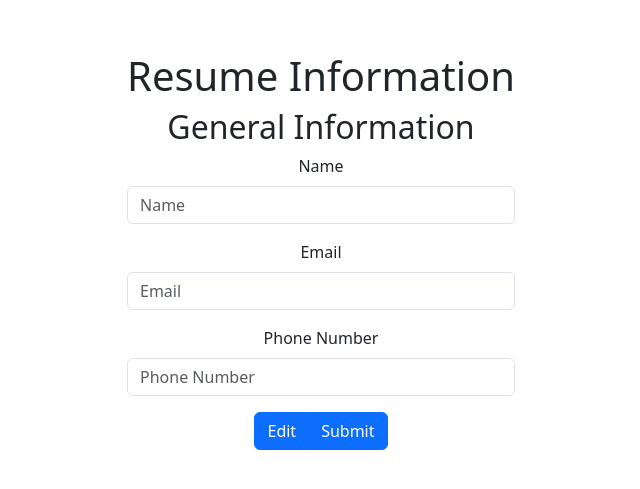
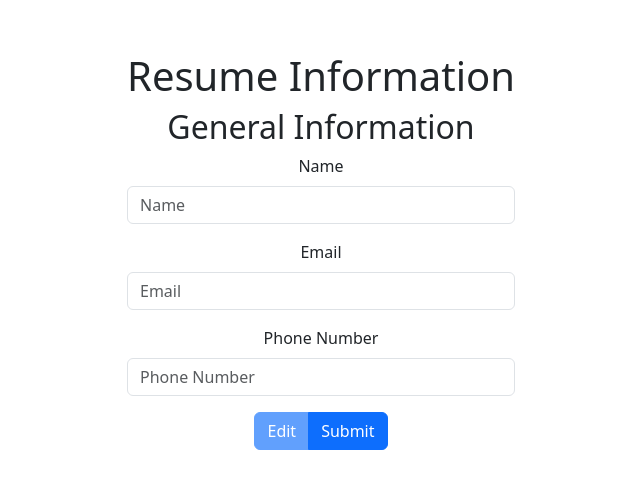
Before and after one commit to dysphere/cv-app, a React (Vite) app in the folder cv-app/: page / in a window 1280 px wide. Shown: the part 149-638 px from the top of the page, without its empty margins (319-959 px from the left). Built offline with nearby package versions, Linux system fonts and the light colour scheme.

Commit message:
basic form validation

```diff
--- a/cv-app/src/TopForm.jsx
+++ b/cv-app/src/TopForm.jsx
@@ -4,39 +4,59 @@ import Form from 'react-bootstrap/Form';
 import ButtonGroup from 'react-bootstrap/ButtonGroup';
 import { useState } from 'react'
 
-
-
 function TopForm() {
 
-  const[showForm, setShowForm] = useState(true)
-  const [name, setName] = useState('')
-  const [email, setEmail] = useState('')
-  const [phone, setPhone] = useState('')
+  const[showForm, setShowForm] = useState(true);
+  const [name, setName] = useState('');
+  const [email, setEmail] = useState('');
+  const [phone, setPhone] = useState('');
+  const [validated, setValidated] = useState(false);
+
+  const handleSubmit = (event) => {
+    const form = event.currentTarget;
+    if (form.checkValidity() === false) {
+      event.preventDefault();
+      event.stopPropagation();
+      setShowForm(true);
+    }
+    else {
+    setValidated(true);
+    setShowForm(false);
+    }
+  };
+
 
     return (
       <div>
         <h1>Resume Information</h1>
         <h2>General Information</h2>
-        {showForm && <Form id="genInfo">
+        {showForm && <div>
+          <Form noValidate validated={validated} onSubmit={handleSubmit}>
               <Form.Group className="mb-3" controlId="formBasicName">
                 <Form.Label>Name</Form.Label>
                 <Form.Control type="text" placeholder="Name" value={name}
-        onChange={(event) => setName(event.target.value)}/>
+                  onChange={(event) => setName(event.target.value)} required/>
+                  <Form.Control.Feedback>Looks good!</Form.Control.Feedback>
               </Form.Group>
 
               <Form.Group className="mb-3" controlId="formBasicEmail">
                 <Form.Label>Email</Form.Label>
                 <Form.Control type="email" placeholder="Email" value={email}
-        onChange={(event) => setEmail(event.target.value)}/>
+                  onChange={(event) => setEmail(event.target.value)} required/>
               </Form.Group>
 
               <Form.Group className="mb-3" controlId="formBasicPhone">
                 <Form.Label>Phone Number</Form.Label>
                 <Form.Control type="tel" placeholder="Phone Number" value={phone}
-        onChange={(event) => setPhone(event.target.value)}/>
+                  onChange={(event) => setPhone(event.target.value)} required/>
               </Form.Group>
-      </Form>}
 
+              <ButtonGroup aria-label="change buttons">
+          <Button variant="primary" type="button" onClick={() => setShowForm(true)} disabled>Edit</Button>
+          <Button variant="primary" type="submit" >Submit</Button>
+          </ButtonGroup>
+            </Form></div>
+      }
       {!showForm &&
       <div>
       <h4>Name</h4>
@@ -45,12 +65,11 @@ function TopForm() {
       <p>{email}</p>
       <h4>Phone Number</h4>
       <p>{phone}</p>
-      </div>}
-
       <ButtonGroup aria-label="change buttons">
           <Button variant="primary" type="button" onClick={() => setShowForm(true)}>Edit</Button>
-          <Button variant="primary" type="submit" form="genInfo" onClick={() => setShowForm(false)}>Submit</Button>
+          <Button variant="primary" type="submit" form="genInfo" onClick={() => setShowForm(false)} disabled>Submit</Button>
           </ButtonGroup>
+      </div>}
         </div>
       );
     }
```
Lines whose indentation alone changed are shown as unchanged.
